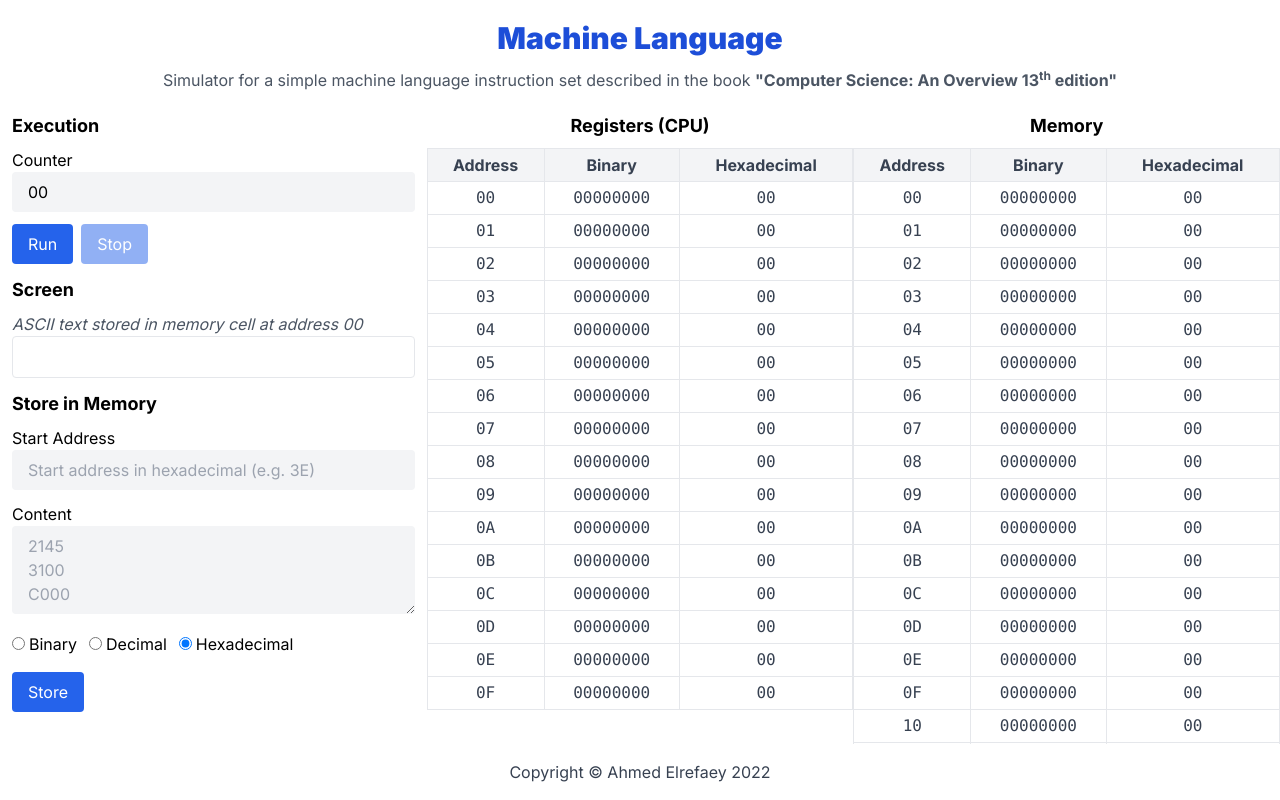
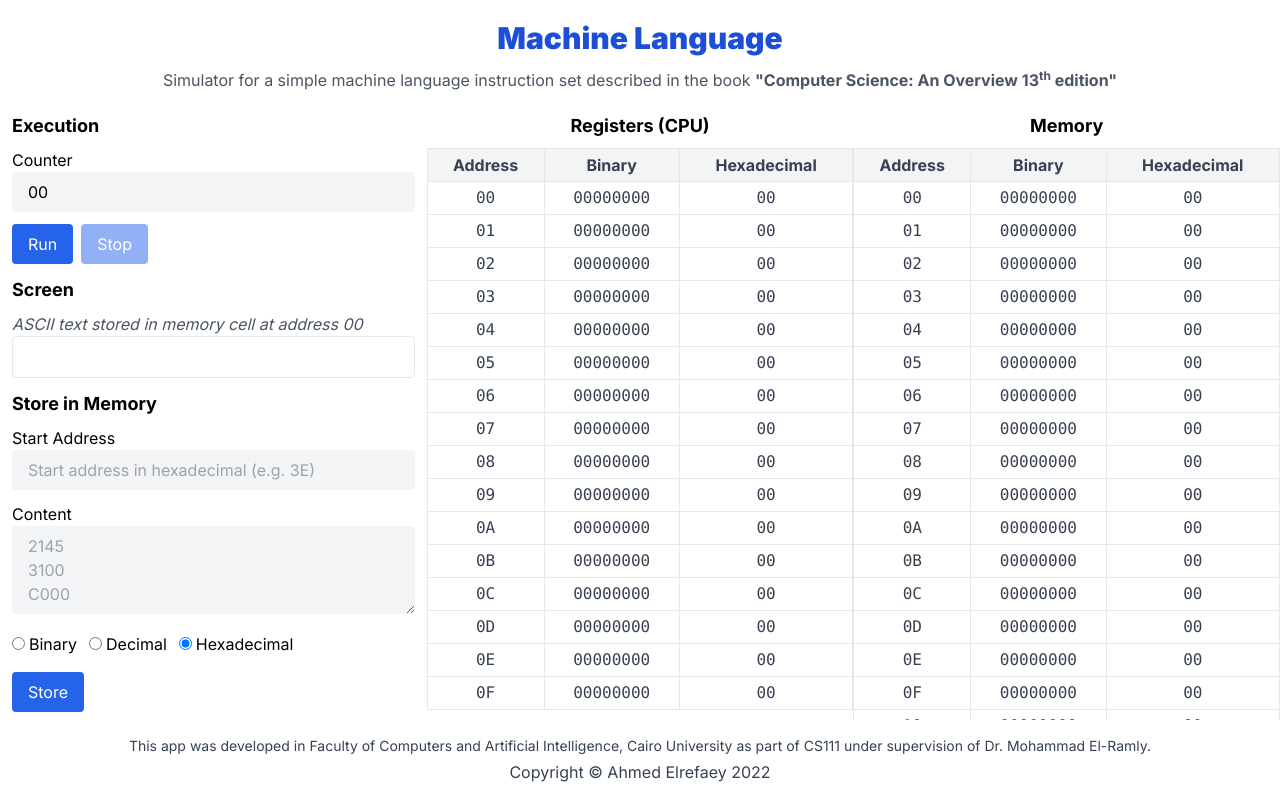
Before and after one commit to a7medev/machine-language, a React (Vite) app: page / in a window 1280 px wide. Built offline with nearby package versions, Linux system fonts and the light colour scheme.

Commit message:
chore: mention faculty in footer

```diff
--- a/src/components/Footer.tsx
+++ b/src/components/Footer.tsx
@@ -3,6 +3,11 @@ function Footer() {
 
   return (
     <footer className="text-gray-700 dark:text-gray-300 text-center p-4">
+      <p className="text-sm mb-1">
+        This app was developed in Faculty of Computers and Artificial
+        Intelligence, Cairo University as part of CS111 under supervision of Dr.
+        Mohammad El-Ramly.
+      </p>
       <p>
         Copyright &copy;{' '}
         <a
```
